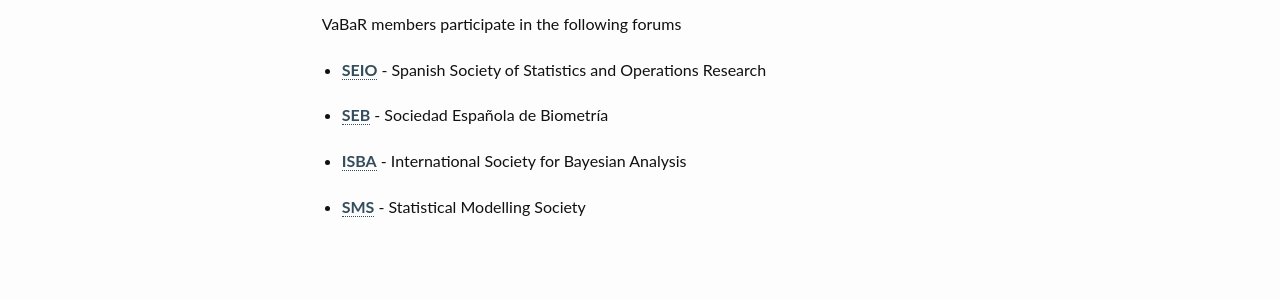
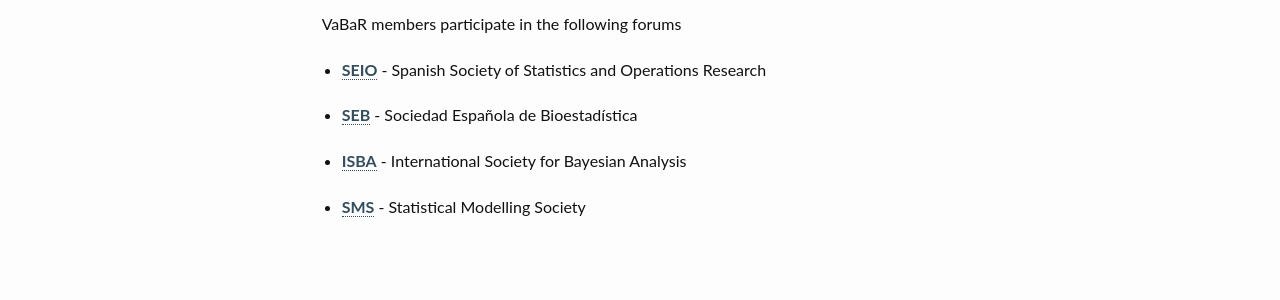
Before and after one commit to VABAR/VABAR.github.io, a Jekyll site: the page built from pages/network.md, in a window 1280 px wide. Shown: the part 1058-1358 px from the top of the page. Built offline with Jekyll 4.4.1, drawn with Linux system fonts in a browser that asks for light colours.

Commit message:
VABAR network. Update name of SEB.

```diff
--- a/pages/network.md
+++ b/pages/network.md
@@ -31,7 +31,7 @@
 
 - [SEIO](http://seio.es/) - Spanish Society of Statistics and Operations Research
 
-- [SEB](http://www.biometricsociety.net/) - Sociedad Española de Biometría
+- [SEB](http://www.biometricsociety.net/) - Sociedad Española de Bioestadística
 
 - [ISBA](http://bayesian.org/) - International Society for Bayesian Analysis
 
```
